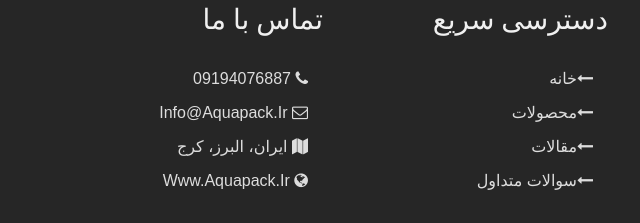
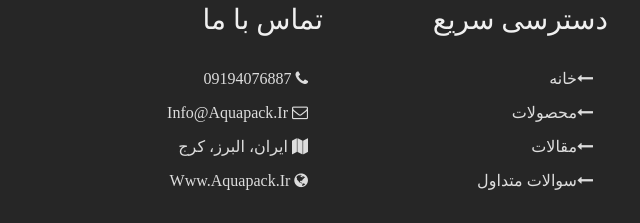
Before and after one commit to hamidrezaajorloo/aquapack, a plain HTML site: page index.html in a window 1280 px wide. Shown: the part 1002-1225 px from the top of the page, 302-942 px from the left. Drawn offline with Linux system fonts and the light colour scheme.

Commit message:
Update style.css

```diff
--- a/bootstrap/style.css
+++ b/bootstrap/style.css
@@ -40,7 +40,7 @@ html, body{
 .link-area li a{
     text-transform: capitalize;
     color: #ddd;
-    font-family: Arial, Helvetica, sans-serif;
+    font-family: Vazir;
 }
 
 .link-area li a i{
```
